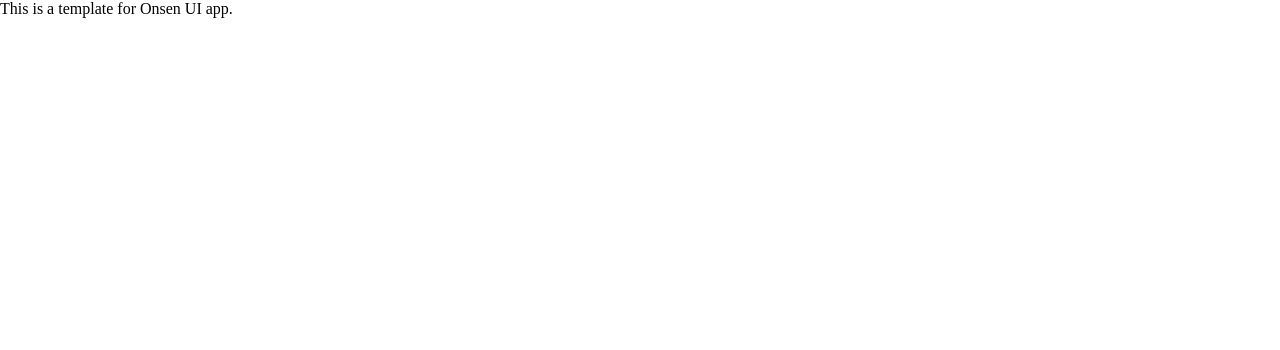
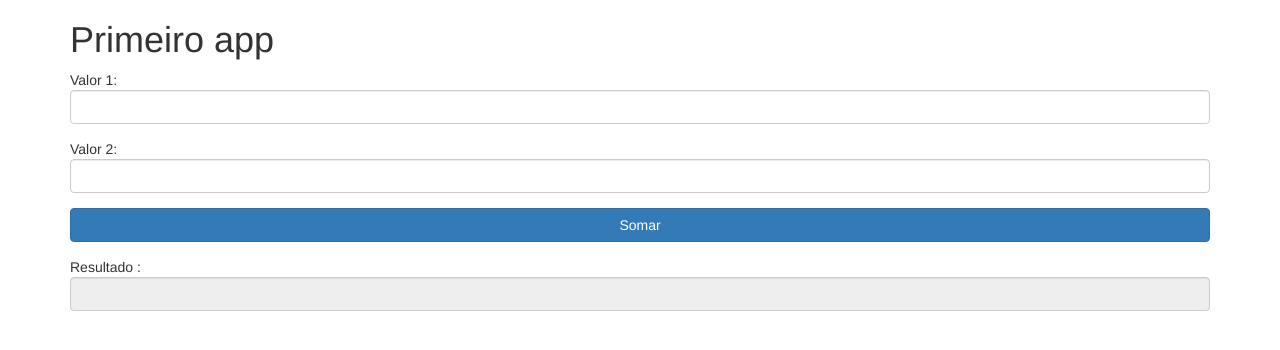
Before and after one commit to CarlosEduard03/Primeiro-projeto-mobile, a website: page www/index.html in a window 1280 px wide. Drawn offline with Linux system fonts and the light colour scheme.

Commit message:
Inserindo o layout e adicionando 3 button

```diff
--- a/www/index.html
+++ b/www/index.html
@@ -4,26 +4,57 @@
   <meta charset="utf-8">
   <meta name="viewport" content="width=device-width, initial-scale=1, maximum-scale=1, user-scalable=no, viewport-fit=cover">
   <meta http-equiv="Content-Security-Policy" content="default-src * data: gap: https://ssl.gstatic.com; style-src * 'unsafe-inline'; script-src * 'unsafe-inline' 'unsafe-eval'">
+
   <script src="components/loader.js"></script>
-  <script src="lib/onsenui/js/onsenui.min.js"></script>
+  <script src="components/jquery-3.4.1.min.js"></script>
+  <script src="components/acao.js"></script>
+
+
 
   <link rel="stylesheet" href="components/loader.css">
-  <link rel="stylesheet" href="lib/onsenui/css/onsenui.css">
-  <link rel="stylesheet" href="lib/onsenui/css/onsen-css-components.css">
+  <link rel="stylesheet" href="css/bootstrap.min.css">
   <link rel="stylesheet" href="css/style.css">
 
-  <script>
-    ons.ready(function() {
-      console.log("Onsen UI is ready!");
-    });
 
-    if (ons.platform.isIPhoneX()) {
-      document.documentElement.setAttribute('onsflag-iphonex-portrait', '');
-      document.documentElement.setAttribute('onsflag-iphonex-landscape', '');
-    }
-  </script>
 </head>
 <body>
-  This is a template for Onsen UI app.
+<div class="container">
+  <div class="row">
+    <div class="col-xs-12">
+     <h1> Primeiro app</h1>
+    </div>
+  </div>
+  <div class="row">
+	<div class="col-xs-12">
+    <div class="form-group">
+      <labvel for="">Valor 1: </label>
+      <input type="text" class="form-control" id="valor1">
+    </div>
+  </div>
+</div>
+<div class="row">
+	<div class="col-xs-12">
+    <div class="form-group">
+      <labvel for="">Valor 2: </label>
+      <input type="text" class="form-control" id="valor2">
+    </div>
+  </div>
+</div>
+<div class="row">
+	<div class="col-xs-12">
+    <div class="form-group">
+      <button class="btn btn-primary btn-block"> Somar</button>
+    </div>
+  </div>
+</div>
+<div class="row">
+	<div class="col-xs-12">
+    <div class="form-group">
+      <labvel for="">Resultado : </label>
+      <input type="text" class="form-control" id="resultado" readonly>
+    </div>
+  </div>
+</div>
+</div>
 </body>
 </html>
```
